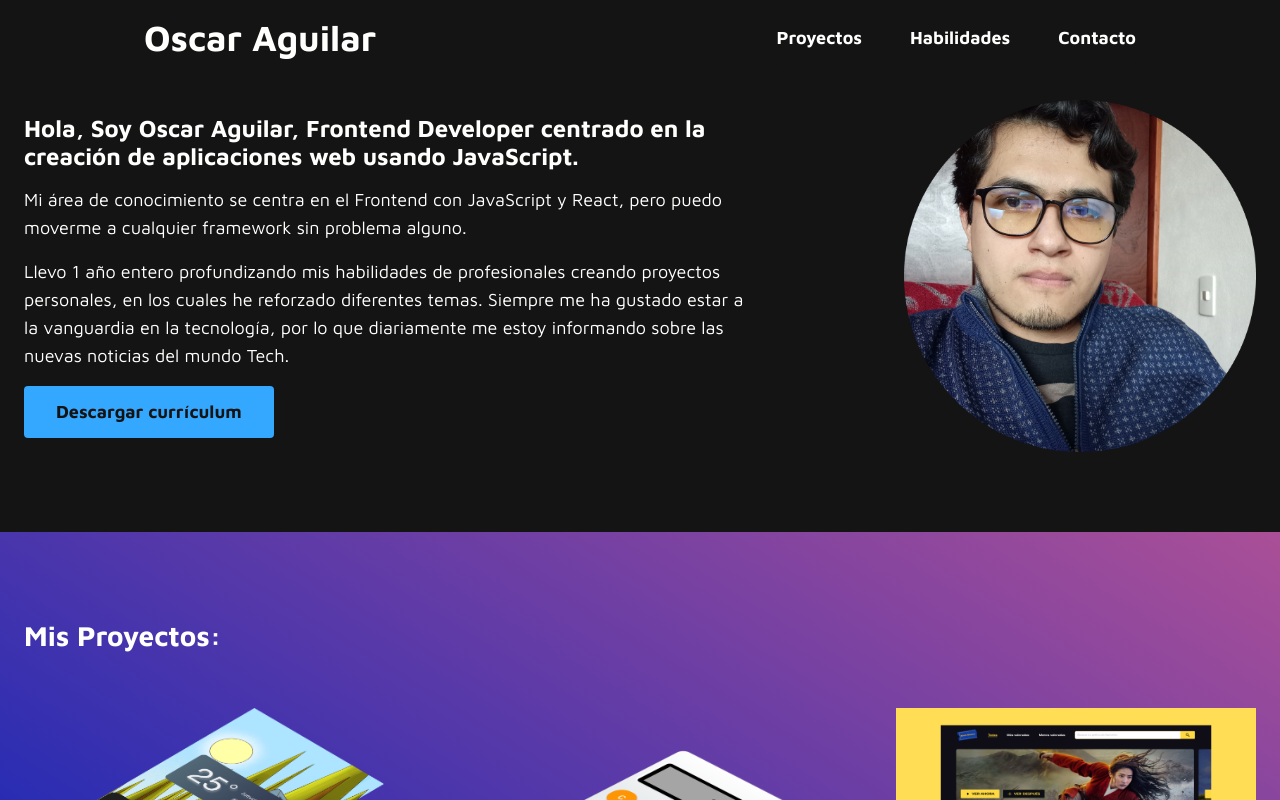
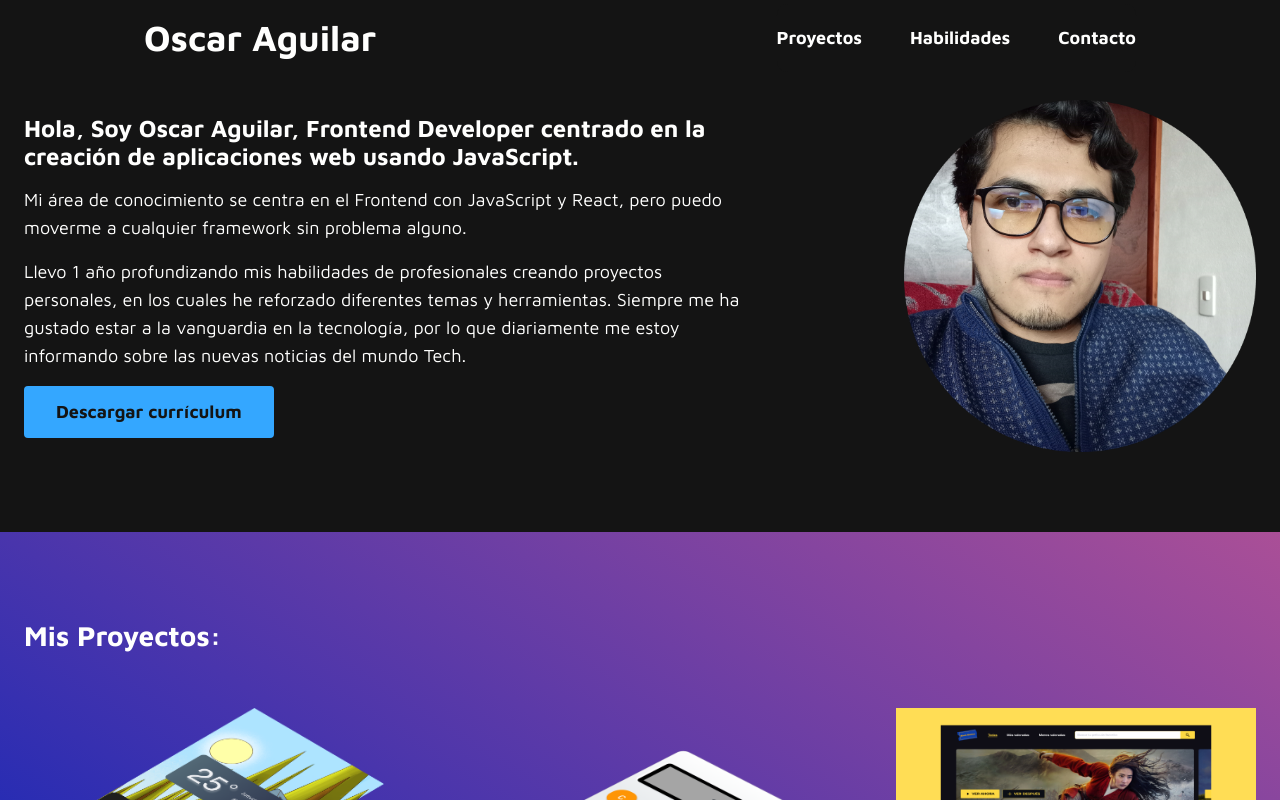
Before and after one commit to OscarAguilarL/portafolio, a React (Create React App) app: page / in a window 1280 px wide. Shown: the top 800 px of the page. Built offline with nearby package versions, Linux system fonts and the light colour scheme.

Commit message:
Fix typo

```diff
--- a/src/components/Hero/Hero.tsx
+++ b/src/components/Hero/Hero.tsx
@@ -26,16 +26,15 @@ export const Hero = () => {
                     sin problema alguno.
                 </p>
                 <p>
-                    Llevo 1 año entero profundizando mis habilidades de
+                    Llevo 1 año profundizando mis habilidades de
                     profesionales creando proyectos personales, en los cuales he
-                    reforzado diferentes temas. Siempre me ha gustado estar a la
+                    reforzado diferentes temas y herramientas. Siempre me ha gustado estar a la
                     vanguardia en la tecnología, por lo que diariamente me estoy
                     informando sobre las nuevas noticias del mundo Tech.
                 </p>
                 <Button
                     text="Descargar currículum"
                     type="primary"
-                    // TODO: Agregar url del CV
                     href="../../assets/CV-Oscar_Aguilar.pdf"
                     download={true}
                 />
```
